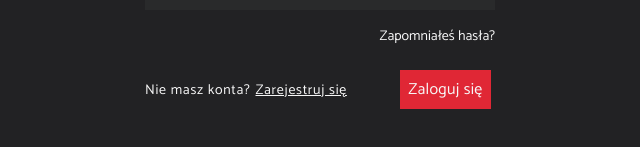
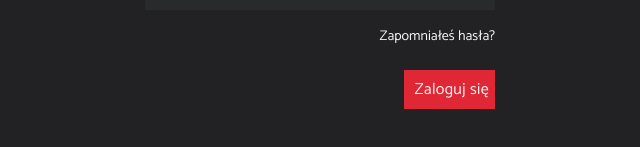
Before and after one commit to tomczer2t/head_hunter_front, a React (Create React App) app: page /login in a window 1280 px wide. Shown: the part 465-612 px from the top of the page, without its empty margins (320-960 px from the left). Built offline with nearby package versions, Linux system fonts and the light colour scheme.

Commit message:
add hover

```diff
--- a/src/components/LoginPanel/LoginPanel.css
+++ b/src/components/LoginPanel/LoginPanel.css
@@ -38,10 +38,15 @@
     text-decoration: none;
     color: var(--login-module-text-color);
     font-family: 'Catamaran', sans-serif;
-    pointer-events: none;
+    cursor: pointer;
     font-size: 14px;
     text-align: right;
     margin-bottom: 22px;
+    transition: 0.3s;
+}
+
+.login-panel .linkForgotPass:hover {
+    color: #7E7E7E;
 }
 
 .login-panel__last-line {
@@ -72,11 +77,17 @@
     border: none;
     width: 91px;
     height: 39px;
-    margin-left: 53px;
+    margin-left: 259px;
     font-weight: 300;
     letter-spacing: 0.3px;
     line-height: 27px;
-
     opacity: 1;
     cursor: pointer;
+    text-align: right;
+    transition: 0.3s;
 }
+
+.login-panel form .subminBnt:hover {
+    background-color: #c98383;
+    color: #1a1515;
+}
--- a/src/components/LoginPanel/LoginPanel.tsx
+++ b/src/components/LoginPanel/LoginPanel.tsx
@@ -22,10 +22,6 @@ export const LoginPanel = () => {
 
   const sendAction = (e: React.FormEvent) => {
     e.preventDefault();
-    if (email.length < 6 || password.length < 5) {
-      setStatusErrorCode(300);
-      return;
-    }
     axios
       .post('/auth/login', {
         email,
@@ -100,10 +96,6 @@ export const LoginPanel = () => {
               Zapomniałeś hasła?
             </Link>
             <div className="login-panel__last-line">
-              Nie masz konta?
-              <Link className="registerNewUser" to="/">
-                Zarejestruj się
-              </Link>
               <button className="subminBnt" type="submit">
                 Zaloguj się
               </button>
```
